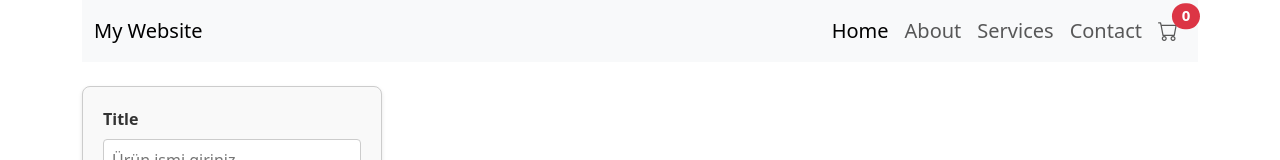
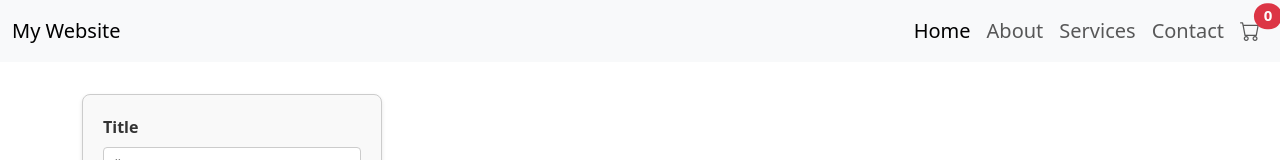
Before and after one commit to eminbasbayan/sbm-react-egitimi3, a React (Vite) app: page / in a window 1280 px wide. Shown: the top 160 px of the page. Built offline with nearby package versions, Linux system fonts and the light colour scheme; no server answers.

Commit message:
sepete ekleme işlemleri

```diff
--- a/src/App.jsx
+++ b/src/App.jsx
@@ -2,13 +2,16 @@ import Products from "./components/Products/Products";
 import { ToastContainer } from "react-toastify";
 import Header from "./components/Layout/Header";
 import "react-toastify/dist/ReactToastify.css";
+import { useState } from "react";
 
 function App() {
+  const [cartItems, setCartItems] = useState([]);
+
   return (
     <div className="app container">
-      <Header />
+      <Header cartItems={cartItems} />
       <br />
-      <Products />
+      <Products setCartItems={setCartItems} />
       <ToastContainer />
     </div>
   );
--- a/src/components/Layout/Header.jsx
+++ b/src/components/Layout/Header.jsx
@@ -2,7 +2,7 @@ import PropTypes from "prop-types";
 
 const Header = (props) => {
   return (
-    <header>
+    <header className="position-fixed w-100 top-0 start-0">
       <nav className="navbar navbar-expand-lg navbar-light bg-light">
         <div className="container-fluid">
           <a className="navbar-brand" href="#">
@@ -38,7 +38,7 @@ const Header = (props) => {
                   <i className="bi bi-cart"></i>
 
                   <span className="position-absolute top-4 start-100 translate-middle badge rounded-pill bg-danger">
-                    {0}
+                    {props.cartItems.length}
                     <span className="visually-hidden">unread messages</span>
                   </span>
                 </a>
@@ -51,6 +51,8 @@ const Header = (props) => {
   );
 };
 
-Header.propTypes = {};
+Header.propTypes = {
+  cartItems: PropTypes.array
+};
 
 export default Header;
--- a/src/components/Products/ProductItem.jsx
+++ b/src/components/Products/ProductItem.jsx
@@ -8,7 +8,27 @@ import "./ProductItem.css";
 */
 
 function ProductItem(props) {
-  const { id, image, title, price, description, handleDeleteItem } = props;
+  const {
+    id,
+    image,
+    title,
+    price,
+    description,
+    handleDeleteItem,
+    setCartItems,
+  } = props;
+
+  function addToCart() {
+    const product = {
+      id,
+      image,
+      title,
+      price,
+      description,
+    };
+
+    setCartItems((cartItems) => [product, ...cartItems]);
+  }
 
   return (
     <div className="product-item">
@@ -19,11 +39,10 @@ function ProductItem(props) {
         <strong>{title}</strong>
         <span>{price}₺</span>
         <span className="product-desc">{description}</span>
-        <Button
-          color="danger"
-          size="sm"
-          onClick={() => handleDeleteItem(id)}
-        >
+        <Button color="primary" size="sm" onClick={addToCart}>
+          Add To Cart
+        </Button>
+        <Button color="danger" size="sm" onClick={() => handleDeleteItem(id)}>
           Delete
         </Button>
       </div>
--- a/src/components/Products/Products.jsx
+++ b/src/components/Products/Products.jsx
@@ -7,7 +7,7 @@ import Spinner from "../UI/Spinner";
 
 import "./Products.css";
 
-function Products() {
+function Products(props) {
   const [products, setProducts] = useState([]);
   const [isShowModal, setIsShowModal] = useState(false);
   const [isLoading, setIsLoading] = useState(false);
@@ -64,6 +64,7 @@ function Products() {
               key={product.id}
               {...product}
               handleDeleteItem={handleDeleteItem}
+              setCartItems={props.setCartItems}
             />
           ))}
         </div>
--- /dev/null
+++ b/src/index.css
@@ -0,0 +1,3 @@
+.app{
+    padding-top: 70px;
+}
--- a/src/main.jsx
+++ b/src/main.jsx
@@ -1,4 +1,5 @@
 import ReactDOM from "react-dom/client";
 import App from "./App.jsx";
+import "./index.css"
 
 ReactDOM.createRoot(document.getElementById("root")).render(<App />);
```
